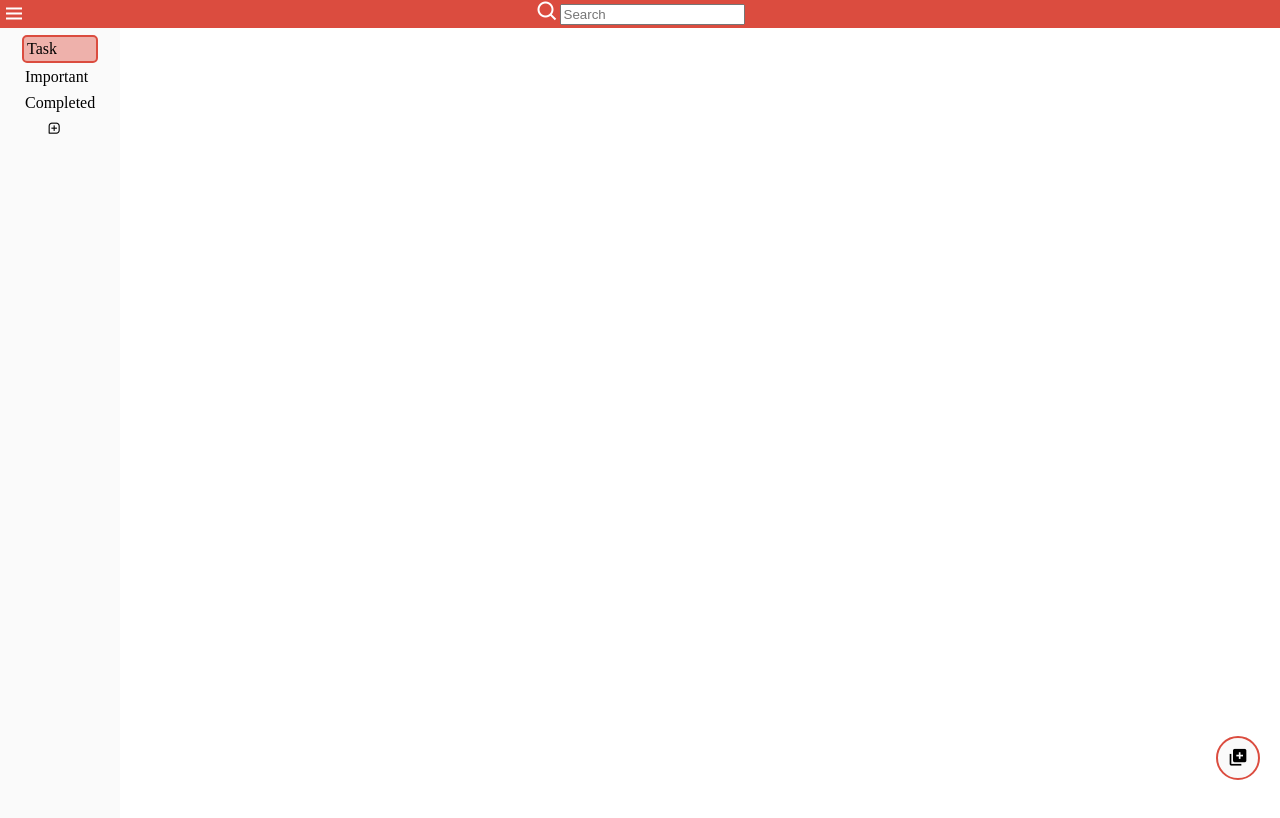
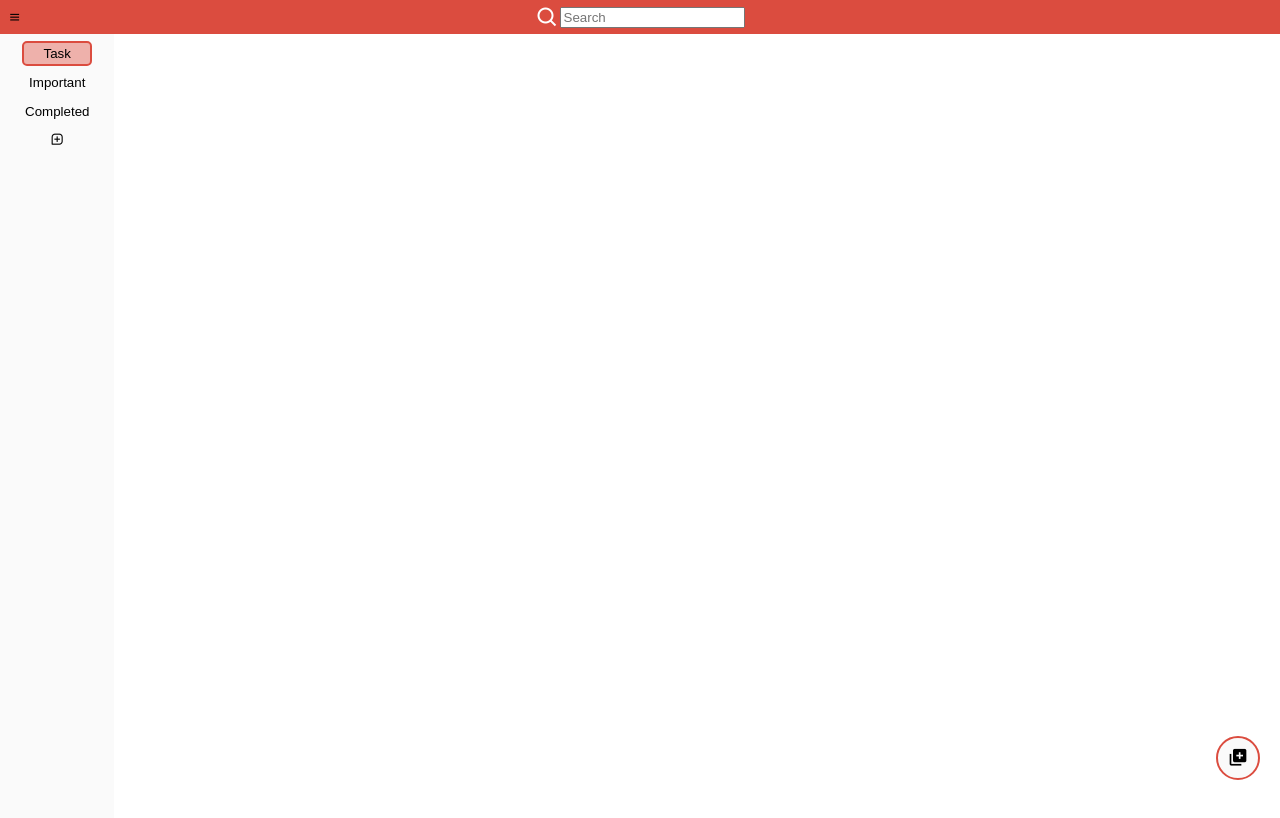
Before and after one commit to RaulCatedra3003/todo-list, a website built with webpack: page src/index.html in a window 1280 px wide. Built offline with nearby package versions, Linux system fonts and the light colour scheme.

Commit message:
add keyboard functionality to landing page

```diff
--- a/src/assets/css/styles.css
+++ b/src/assets/css/styles.css
@@ -16,10 +16,18 @@ body{
   top: 2px;
   left: 2px;
 }
+.main-menu__open{
+  border: none;
+  background-color:  #db4c3f;
+}
 .filter-container{
   display: flex;
   justify-content: space-evenly;
   align-items: center;
+}
+.filter-icon{
+  position: relative;
+  margin-top: 6px;
 }
 
 .nav{
@@ -30,18 +38,20 @@ body{
   padding: 5px 20px;
 }
 .nav-list{
-  list-style: none;
-  margin: 0;
-  padding: 0;
+  display: flex;
+  flex-direction: column;
 }
-.nav-list__item{
+.nav-list__button{
   margin: 2px;
   color: black;
   padding: 3px;
   min-width: 44px;
+  height: 25px;
+  background-color: #fafafa;
+  border: none;
 }
 
-.nav-list__item-add{
+.bx-message-square-add{
   background-color: transparent;
   border: none;
   width: 80%;
@@ -85,3 +95,6 @@ body{
 .hidden{
     display: none;
 }
+.show {
+  left: 0;
+}
--- a/src/assets/js/index.js
+++ b/src/assets/js/index.js
@@ -1,4 +1,5 @@
 import "../css/styles.css";
 
 
-const mainMenuOpen = document.getElementById('main-menu__open');
+const hamburguerButton = document.getElementById('main-menu__open');
+const closeButton = document.getElementById('main-menu__close');
--- a/src/index.html
+++ b/src/index.html
@@ -9,22 +9,22 @@
 <body>
   <header id="header" class="header">
     <section id="main-menu" class="main-menu">
-      <i class='bx bx-menu main-menu__open' id='main-menu__open'></i>
-      <i class='bx bx-x main-menu__close hidden'></i>
+      <button class="main-menu__open"><i class='bx bx-menu' id='main-menu__open'></i></button>
+      <button class="main-menu__close hidden"><i class='bx bx-x' id='main-menu__close'></i></button>
     </section>
     <section class="filter-container">
-      <label for="filter"><i class='bx bx-search' ></i></label>
+      <label for="filter" class='filter-icon'><i class='bx bx-search' ></i></label>
       <input type="text" id="filter" class="filter" placeholder="Search">
     </section>
   </header>
 
   <nav id="nav" class="nav">
-    <ul id="nav-list" class="nav-list">
-      <li id="task" class="nav-list__item seleccted">Task</li>
-      <li id="important" class="nav-list__item">Important</li>
-      <li id="completed" class="nav-list__item">Completed</li>
-    </ul>
-    <button id="add" class="nav-list__item nav-list__item-add"><i class='bx bx-message-square-add' ></i></button>
+    <section id="nav-list" class="nav-list">
+      <button class="nav-list__button seleccted     " id="task">Task</button>
+      <button class="nav-list__button" id="important">Important</button>
+      <button class="nav-list__button" id="completed">Completed</button>
+      <button class="nav-list__button" id="add"><i class='bx bx-message-square-add' ></i></button>
+    </section>
   </nav>
 
   <main>
```
